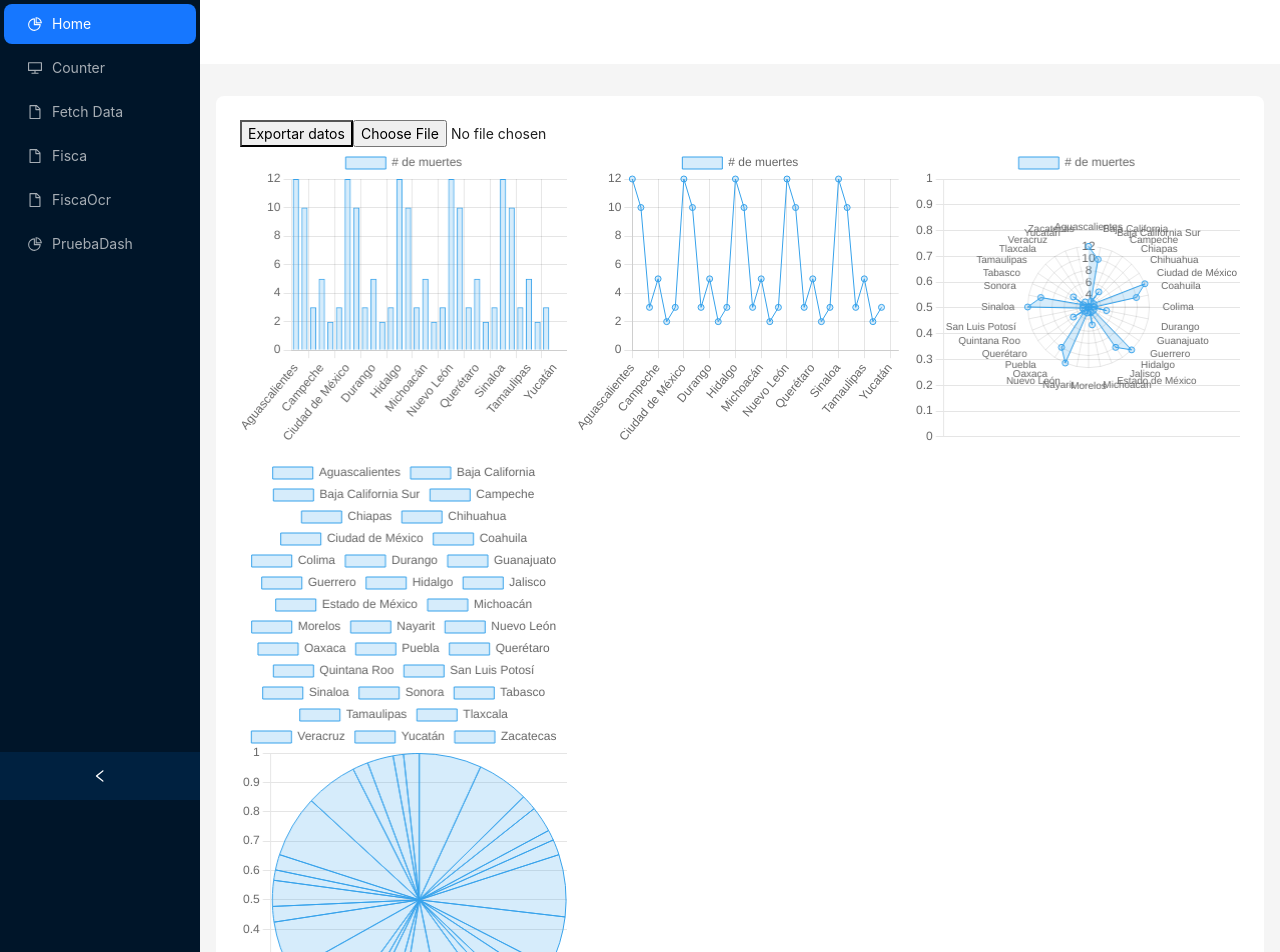
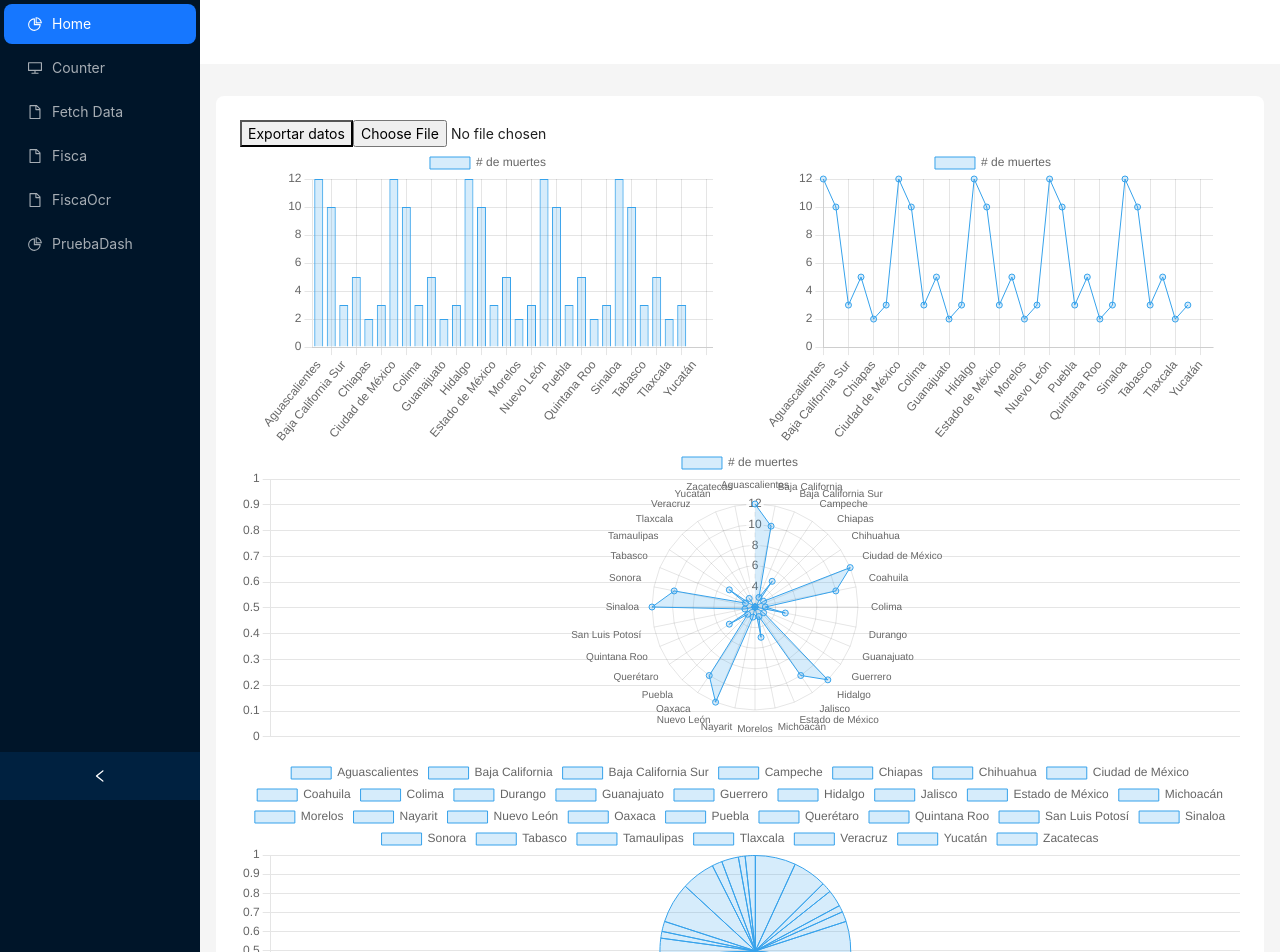
Before and after one commit to Mahn17/ProyectoFisca, a React (Create React App) app in the folder ClientApp/: page /graphs in a window 1280 px wide. Shown: the top 952 px of the page. Built offline with nearby package versions, Linux system fonts and the light colour scheme.

Commit message:
Ordenado de Graficos

```diff
--- a/ClientApp/src/components/Graphs.js
+++ b/ClientApp/src/components/Graphs.js
@@ -132,21 +132,34 @@ export class Graphs extends Component {
       <div>
         <button onClick={this.exportData}>Exportar datos</button>
         <input type="file" accept=".txt" onChange={this.importData} />
+
+        {/*Primeras dos Graficas */}
         <div style={{
-          display: 'grid',
-          gridTemplateColumns: 'repeat(auto-fit, minmax(250px, 1fr))',
+          display: 'flex',
+          flexDirection: 'row',
+          justifyContent: 'space-around',
+          width: '100%',
+          gap: '10px',
+        }}>
+          <div style={{ width: '45%', height: '300px' }}>
+            <canvas ref={(ref) => this.barChartRef = ref} />
+          </div>
+          <div style={{ width: '45%', height: '300px' }}>
+            <canvas ref={(ref) => this.lineChartRef = ref} />
+          </div>
+        </div>
+
+        {/* Resto de las Graficas.*/}
+        <div style={{
+          display: 'flex',
+          flexDirection: 'column',
+          alignItems: 'center',
           gap: '10px'
         }}>
           <div style={{ width: '100%', height: '300px' }}>
-            <canvas ref={(ref) => this.barChartRef = ref} />
+            <canvas ref={(ref) => this.radarChartRef = ref} />
           </div>
           <div style={{ width: '100%', height: '300px' }}>
-            <canvas ref={(ref) => this.lineChartRef = ref} />
-          </div>
-          <div style={{ width: '100%', height: '300px' }}>
-            <canvas ref={(ref) => this.radarChartRef = ref} />
-          </div>
-          <div style={{ width: '100%', height: '600px' }}>
             <canvas ref={(ref) => this.pieChartRef = ref} />
           </div>
         </div>
```
